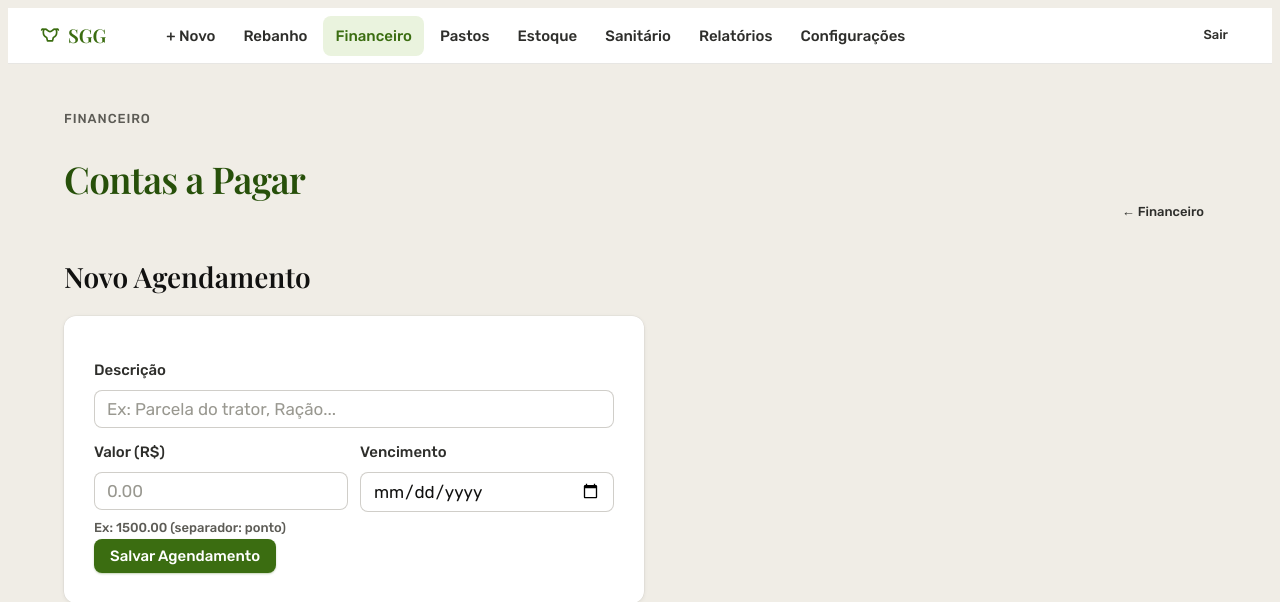
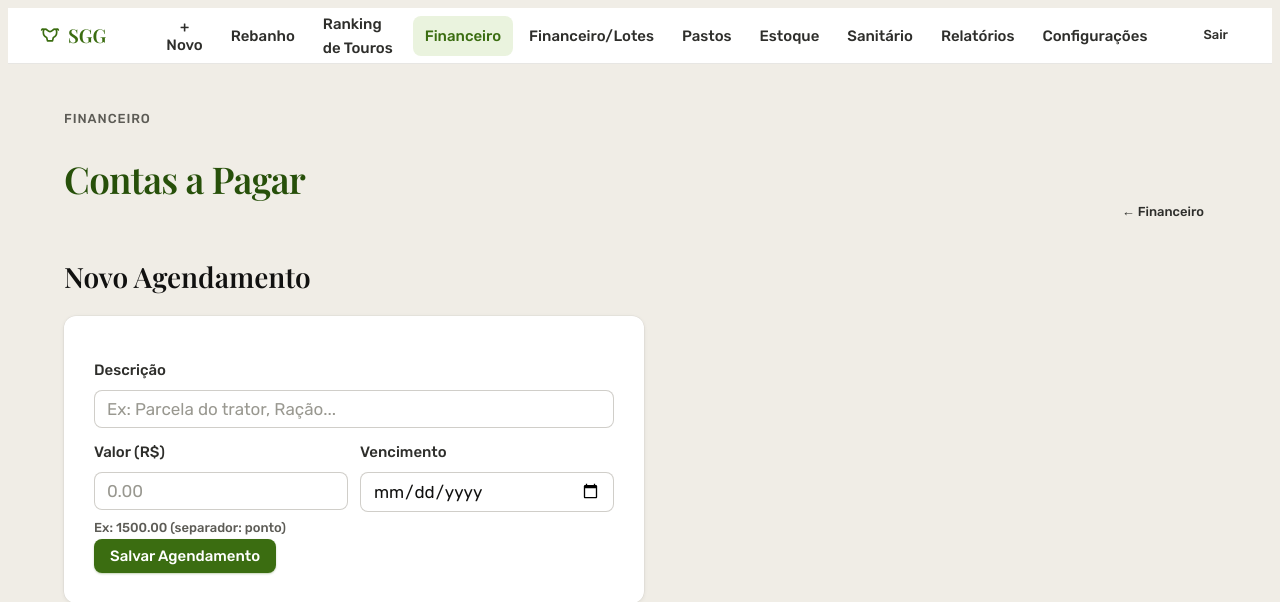
Before and after one commit to Dom1ng0s/sistema_gado, a Flask app: page /financeiro/agendamentos in a window 1280 px wide. Shown: the top 602 px of the page. Run offline with Flask 3, Linux system fonts and the light colour scheme; the visitor is signed in with stand-in values (Sample User, id 1); data that the repository does not hold is empty; some libraries are stand-ins or nearby versions.

Commit message:
feat: adiciona Ranking de Touros e Financeiro/Lotes ao navbar
N-6 havia deixado esses dois fluxos só acessíveis por botão secundário
dentro de Rebanho/Financeiro. Agora têm item de primeiro nível próprio.

Co-Authored-By: Claude Sonnet 5 <noreply@anthropic.com>

```diff
--- a/templates/base.html
+++ b/templates/base.html
@@ -45,9 +45,17 @@
        class="nav-link{% if request.endpoint and request.endpoint.startswith('operacional') %} active{% endif %}">
       Rebanho
     </a>
+    <a href="{{ url_for('operacional.ranking_touros') }}"
+       class="nav-link{% if request.endpoint == 'operacional.ranking_touros' %} active{% endif %}">
+      Ranking de Touros
+    </a>
     <a href="{{ url_for('financeiro.financeiro') }}"
        class="nav-link{% if request.endpoint and request.endpoint.startswith('financeiro') %} active{% endif %}">
       Financeiro
+    </a>
+    <a href="{{ url_for('financeiro.resultado_lotes') }}"
+       class="nav-link{% if request.endpoint in ('financeiro.resultado_lotes', 'financeiro.detalhe_lote') %} active{% endif %}">
+      Financeiro/Lotes
     </a>
     <a href="{{ url_for('pastos.listar_pastos') }}"
        class="nav-link{% if request.endpoint and request.endpoint.startswith('pastos') %} active{% endif %}">
```
